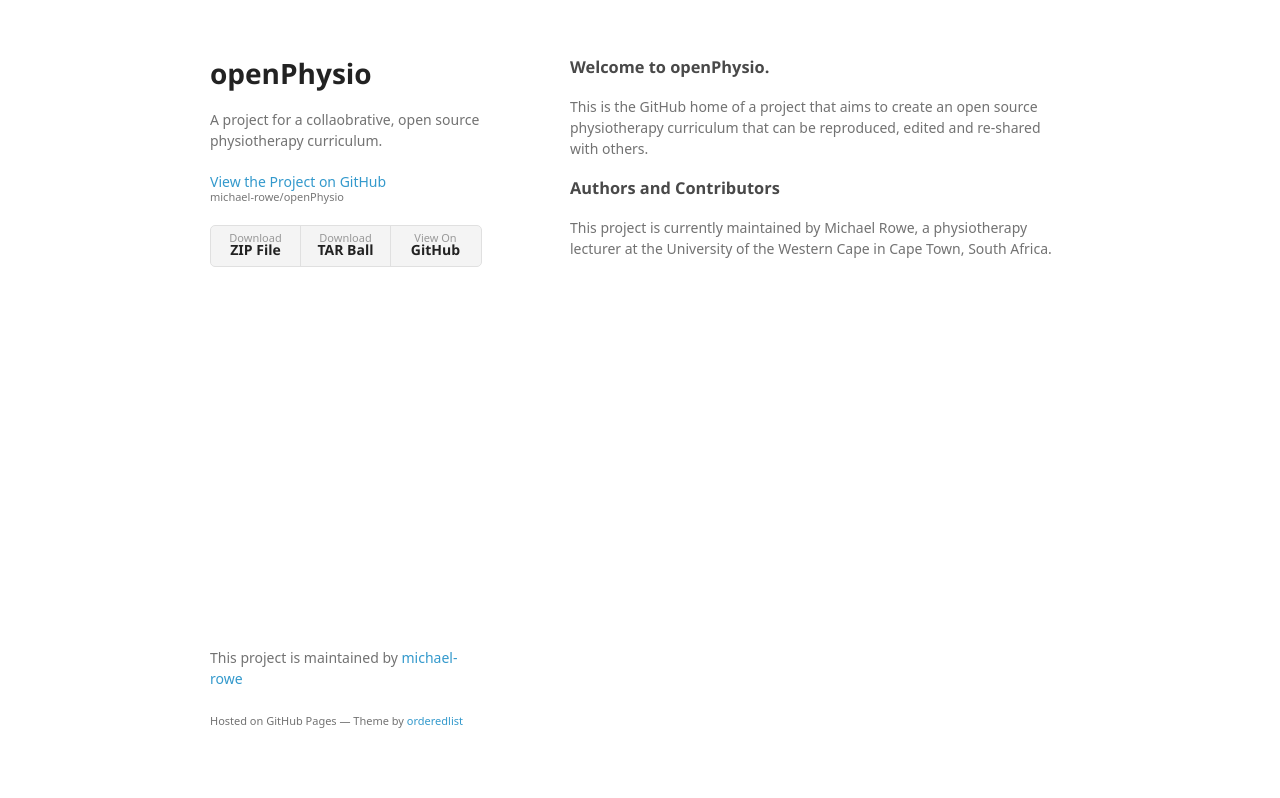
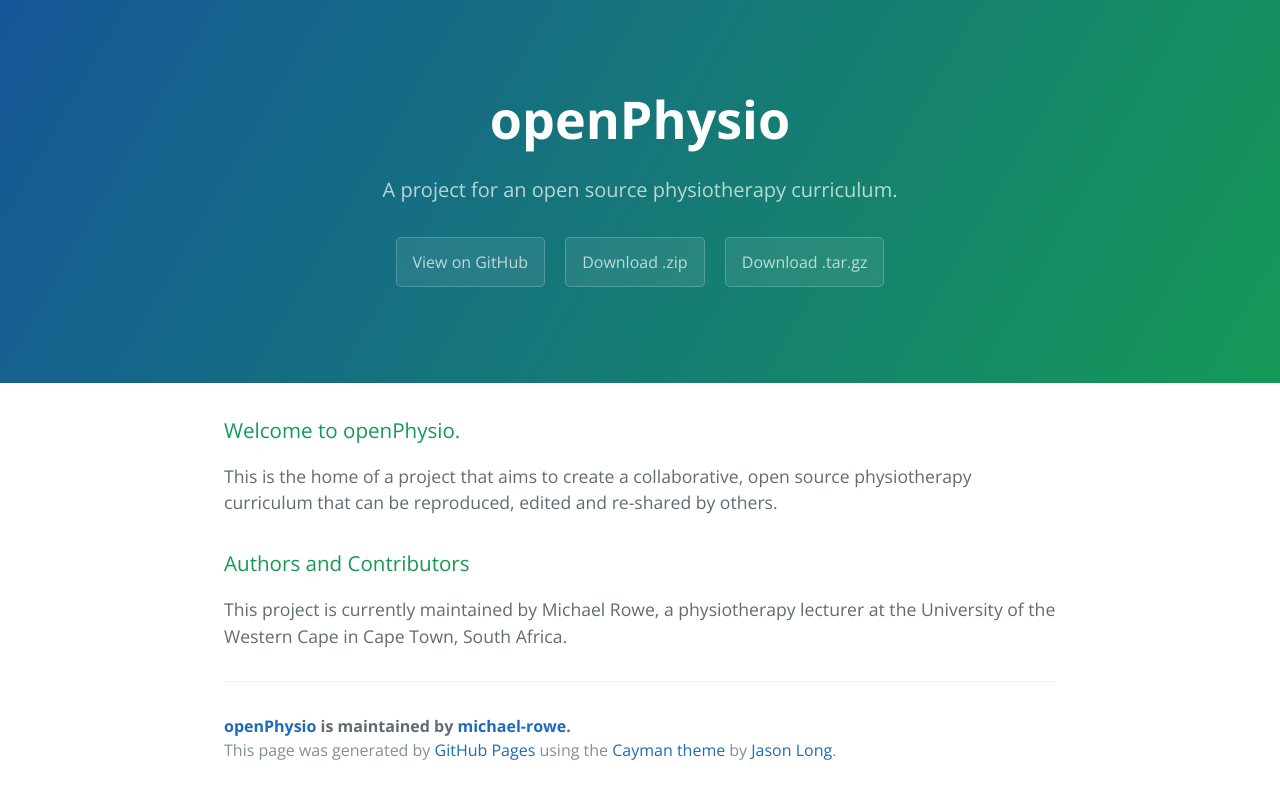
Before and after one commit to michael-rowe/altPhysio, a plain HTML site: page index.html in a window 1280 px wide. Drawn offline with nearby package versions, Linux system fonts and the light colour scheme; a web font is replaced by a local one.

Commit message:
Create gh-pages branch via GitHub

```diff
--- a/index.html
+++ b/index.html
@@ -1,49 +1,42 @@
-<!doctype html>
-<html>
+<!DOCTYPE html>
+<html lang="en-us">
   <head>
-    <meta charset="utf-8">
-    <meta http-equiv="X-UA-Compatible" content="chrome=1">
-    <title>An open source physiotherapy curriculum</title>
-
-    <link rel="stylesheet" href="stylesheets/styles.css">
-    <link rel="stylesheet" href="stylesheets/github-light.css">
-    <meta name="viewport" content="width=device-width">
-    <!--[if lt IE 9]>
-    <script src="//html5shiv.googlecode.com/svn/trunk/html5.js"></script>
-    <![endif]-->
+    <meta charset="UTF-8">
+    <title>openPhysio by michael-rowe</title>
+    <meta name="viewport" content="width=device-width, initial-scale=1">
+    <link rel="stylesheet" type="text/css" href="stylesheets/normalize.css" media="screen">
+    <link href='https://fonts.googleapis.com/css?family=Open+Sans:400,700' rel='stylesheet' type='text/css'>
+    <link rel="stylesheet" type="text/css" href="stylesheets/stylesheet.css" media="screen">
+    <link rel="stylesheet" type="text/css" href="stylesheets/github-light.css" media="screen">
   </head>
   <body>
-    <div class="wrapper">
-      <header>
-        <h1>openPhysio</h1>
-        <p>A project for a collaobrative, open source physiotherapy curriculum.</p>
+    <section class="page-header">
+      <h1 class="project-name">openPhysio</h1>
+      <h2 class="project-tagline">A project for an open source physiotherapy curriculum.</h2>
+      <a href="https://github.com/michael-rowe/openPhysio" class="btn">View on GitHub</a>
+      <a href="https://github.com/michael-rowe/openPhysio/zipball/master" class="btn">Download .zip</a>
+      <a href="https://github.com/michael-rowe/openPhysio/tarball/master" class="btn">Download .tar.gz</a>
+    </section>
 
-        <p class="view"><a href="https://github.com/michael-rowe/openPhysio">View the Project on GitHub <small>michael-rowe/openPhysio</small></a></p>
+    <section class="main-content">
+      <h3>
+<a id="welcome-to-openphysio" class="anchor" href="#welcome-to-openphysio" aria-hidden="true"><span aria-hidden="true" class="octicon octicon-link"></span></a>Welcome to openPhysio.</h3>
 
-
-        <ul>
-          <li><a href="https://github.com/michael-rowe/openPhysio/zipball/master">Download <strong>ZIP File</strong></a></li>
-          <li><a href="https://github.com/michael-rowe/openPhysio/tarball/master">Download <strong>TAR Ball</strong></a></li>
-          <li><a href="https://github.com/michael-rowe/openPhysio">View On <strong>GitHub</strong></a></li>
-        </ul>
-      </header>
-      <section>
-        <h3>
-<a id="welcome-to-open-source-physiotherapy" class="anchor" href="#welcome-to-open-source-physiotherapy" aria-hidden="true"><span aria-hidden="true" class="octicon octicon-link"></span></a>Welcome to openPhysio.</h3>
-
-<p>This is the GitHub home of a project that aims to create an open source physiotherapy curriculum that can be reproduced, edited and re-shared with others.</p>
+<p>This is the home of a project that aims to create a collaborative, open source physiotherapy curriculum that can be reproduced, edited and re-shared by others.</p>
 
 <h3>
 <a id="authors-and-contributors" class="anchor" href="#authors-and-contributors" aria-hidden="true"><span aria-hidden="true" class="octicon octicon-link"></span></a>Authors and Contributors</h3>
 
 <p>This project is currently maintained by Michael Rowe, a physiotherapy lecturer at the University of the Western Cape in Cape Town, South Africa.</p>
-      </section>
-      <footer>
-        <p>This project is maintained by <a href="https://github.com/michael-rowe">michael-rowe</a></p>
-        <p><small>Hosted on GitHub Pages &mdash; Theme by <a href="https://github.com/orderedlist">orderedlist</a></small></p>
+
+      <footer class="site-footer">
+        <span class="site-footer-owner"><a href="https://github.com/michael-rowe/openPhysio">openPhysio</a> is maintained by <a href="https://github.com/michael-rowe">michael-rowe</a>.</span>
+
+        <span class="site-footer-credits">This page was generated by <a href="https://pages.github.com">GitHub Pages</a> using the <a href="https://github.com/jasonlong/cayman-theme">Cayman theme</a> by <a href="https://twitter.com/jasonlong">Jason Long</a>.</span>
       </footer>
-    </div>
-    <script src="javascripts/scale.fix.js"></script>
+
+    </section>
+
 
   </body>
 </html>
--- a/params.json
+++ b/params.json
@@ -1,6 +1,6 @@
 {
-  "name": "Open source physiotherapy",
+  "name": "openPhysio",
   "tagline": "A project for an open source physiotherapy curriculum.",
-  "body": "### Welcome to Open Source Physiotherapy.\r\nThis is the GitHub home of a project that aims to create an open source physiotherapy curriculum that can be reproduced, edited and re-shared with others.\r\n\r\n### Authors and Contributors\r\nThis project is currently maintained by Michael Rowe, a physiotherapy lecturer at the University of the Western Cape in Cape Town, South Africa.",
+  "body": "### Welcome to openPhysio.\r\nThis is the home of a project that aims to create a collaborative, open source physiotherapy curriculum that can be reproduced, edited and re-shared by others.\r\n\r\n### Authors and Contributors\r\nThis project is currently maintained by Michael Rowe, a physiotherapy lecturer at the University of the Western Cape in Cape Town, South Africa.",
   "note": "Don't delete this file! It's used internally to help with page regeneration."
 }
```
